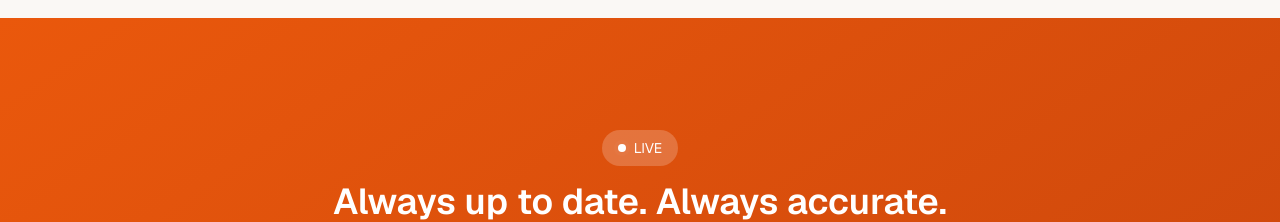
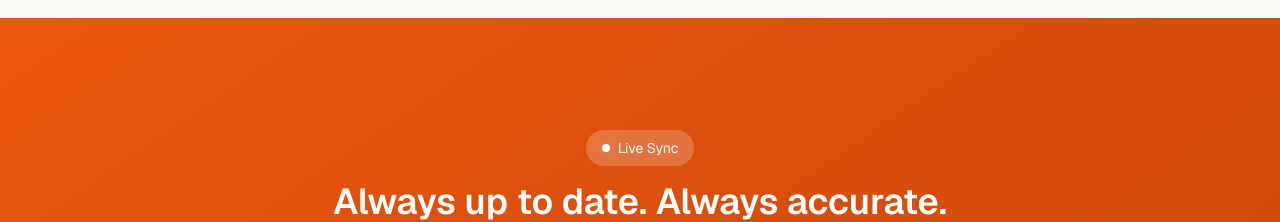
Before and after one commit to freire-guido/booksmart-front, a Next.js app: page / in a window 1280 px wide. Shown: the part 1500-1722 px from the top of the page. Built offline with nearby package versions, Linux system fonts and the light colour scheme; no server answers.

Commit message:
live sync

```diff
--- a/app/page.tsx
+++ b/app/page.tsx
@@ -181,7 +181,7 @@ export default function Home() {
                 <span className="absolute inline-flex h-full w-full animate-ping rounded-full bg-card opacity-75"></span>
                 <span className="relative inline-flex h-2 w-2 rounded-full bg-card"></span>
               </span>
-              LIVE
+              Live Sync
             </div>
             <h2 className="mb-4 text-3xl font-semibold text-white lg:text-4xl">
               Always up to date. Always accurate.
```
